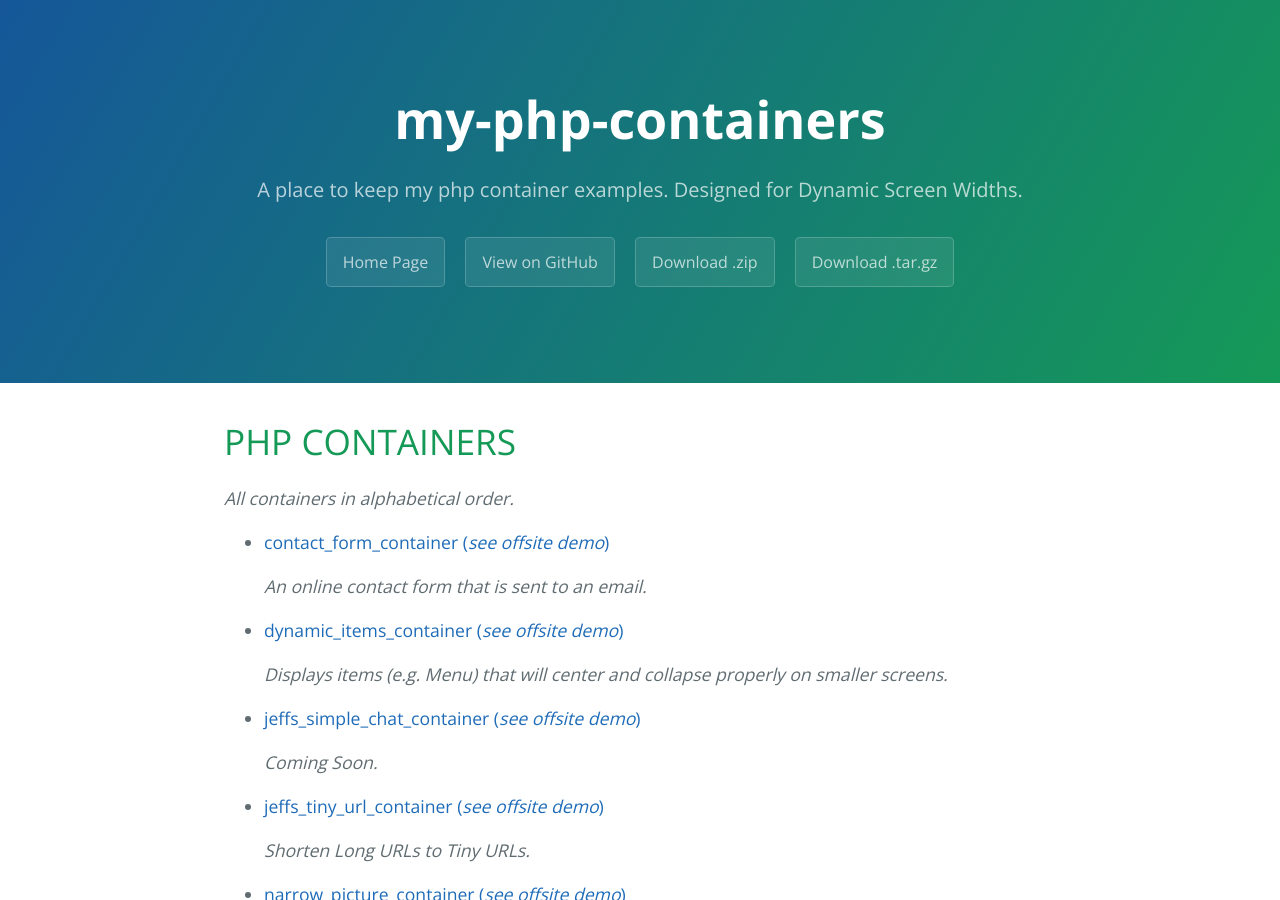
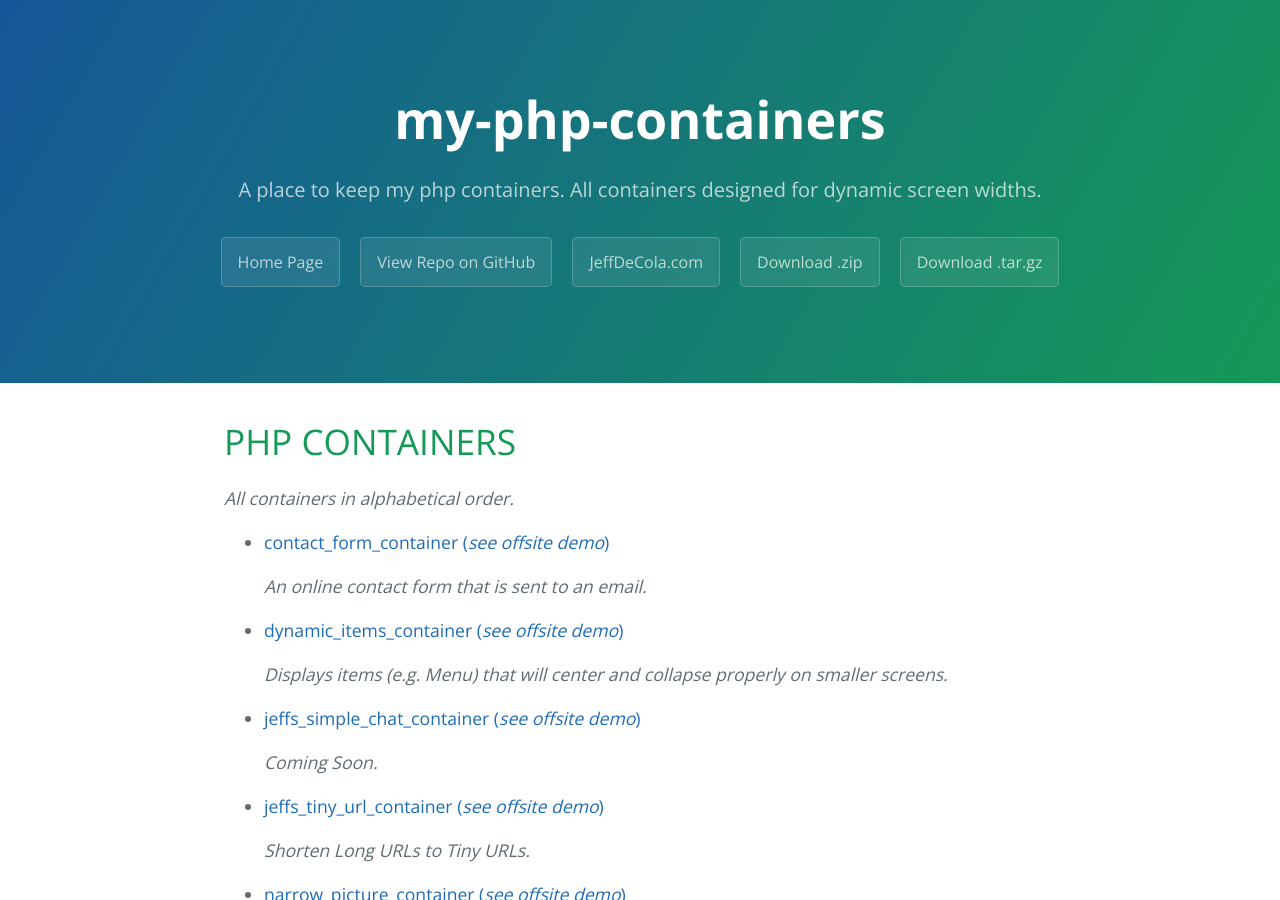
Before and after one commit to JeffDeCola/my-php-containers, a Jekyll site: the page built from docs/index.md, in a window 1280 px wide and 900 px high. Built offline with Jekyll 4.4.1, drawn with Linux system fonts in a browser that asks for light colours; nearby versions of some CDN libraries; library files that are not in the unit come from our copies.

Commit message:
udpate github webpage

```diff
--- a/docs/_layouts/default.html
+++ b/docs/_layouts/default.html
@@ -17,7 +17,8 @@
       <h1 class="project-name">{{ page.projectname }}</h1>
       <h2 class="project-tagline">{{ page.summary }}</h2>
       <a href="https://jeffdecola.github.io" class="btn">Home Page</a>
-      <a href="https://github.com/JeffDeCola/{{ page.projectname }}" class="btn">View on GitHub</a>
+      <a href="https://github.com/JeffDeCola/{{ page.projectname }}" class="btn">View Repo on GitHub</a>
+      <a href="https://JeffDeCola.com" class="btn">JeffDeCola.com</a>
       <a href="https://github.com/JeffDeCola/{{ page.projectname }}/zipball/master" class="btn">Download .zip</a>
       <a href="https://github.com/JeffDeCola/{{ page.projectname }}/tarball/master" class="btn">Download .tar.gz</a>
     </section>
--- a/docs/index.md
+++ b/docs/index.md
@@ -2,7 +2,8 @@
 layout: default
 title: JeffDeCola/my-php-containers
 projectname : my-php-containers
-summary: A place to keep my php container examples. Designed for Dynamic Screen Widths.
+summary: A place to keep my php containers. All containers designed for dynamic screen widths.
+
 ---
 
 {% include README.md %}
```
